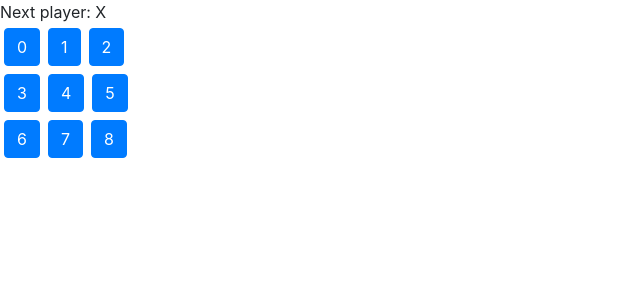
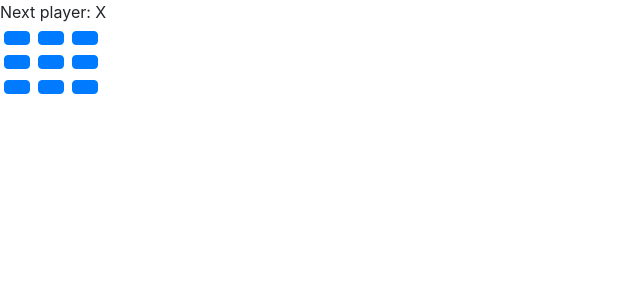
Before and after one commit to dorteks/counter_app_rxt, a React (Create React App) app: page / in a window 1280 px wide. Shown: the top 300 px of the page, without its empty margins (0-640 px from the left). Built offline with nearby package versions, Linux system fonts and the light colour scheme.

Commit message:
constructor set state

```diff
--- a/src/components/game.jsx
+++ b/src/components/game.jsx
@@ -12,11 +12,9 @@ class Square extends Component {
     return (
       <button
         className="btn btn-primary btn-big m-1"
-        onClick={() => {
-          console.log("you clicked a box");
-        }}
+        onClick={() => this.setState({ value: "X" })}
       >
-        {this.props.value}
+        {this.state.value}
       </button>
     );
   }
```
